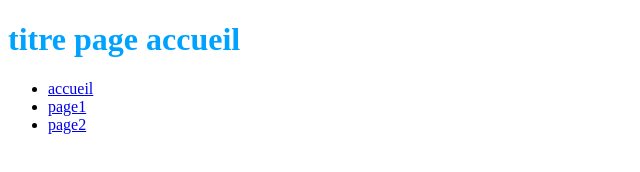
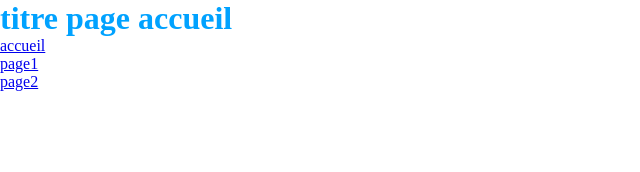
Before and after one commit to davidSoutarson/super-ca-marche-toujour, a plain HTML site: page index.html in a window 1280 px wide. Shown: the whole page, without its empty margins (0-640 px from the left). Drawn offline with Linux system fonts and the light colour scheme.

Commit message:
ajoue zerotage css

```diff
--- a/css/style.css
+++ b/css/style.css
@@ -1,3 +1,9 @@
+*{
+    margin: 0;
+    padding: 0;
+    border-collapse: collapse;
+}
+
 h1{
     color: rgb(0, 162, 255);
 }
```
